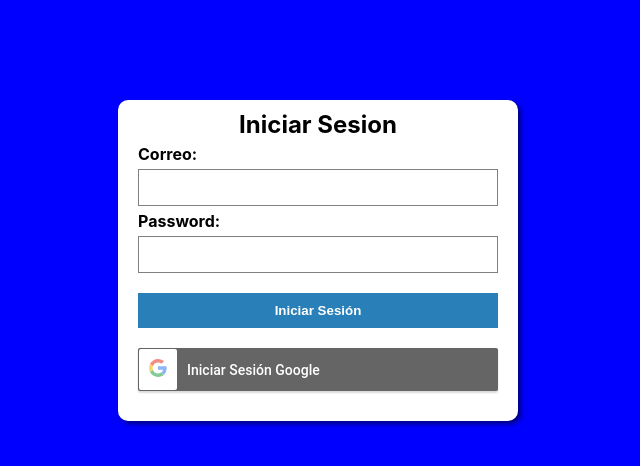
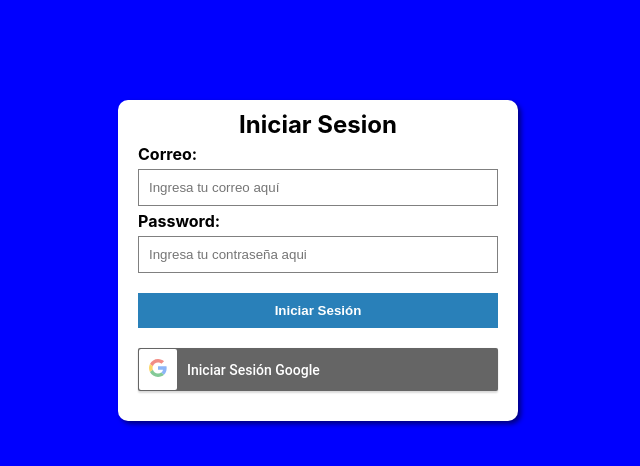
Before and after one commit to Abascal-jorge/udemy-cafe, a Next.js app: page / in a window 1280 px wide. Shown: the top 466 px of the page, without its empty margins (322-962 px from the left). Built offline with nearby package versions, Linux system fonts and the light colour scheme.

Commit message:
Sockets usuario correo

```diff
--- a/context/auth/authReducer.js
+++ b/context/auth/authReducer.js
@@ -1,11 +1,16 @@
-import { AUTENTICANDO_USUARIO,
-         MOSTRANDO_ALERTA } from "../../type/index";
+import { AUTENTICANDO_GOOGLE,
+         AUTENTICADO_CORREO } from "../../type/index";
 
 
 export default (state, action) => {
     switch (action.type) {
-        case AUTENTICANDO_USUARIO:
-            localStorage.setItem("token", action.payload.token);
+        case AUTENTICANDO_GOOGLE:
+            localStorage.setItem("token", action.payload);
+            return{
+                ...state,
+                autenticado: true
+            }
+        case AUTENTICADO_CORREO:
             return{
                 ...state,
                 autenticado: true
--- a/context/auth/authState.js
+++ b/context/auth/authState.js
@@ -1,8 +1,8 @@
 import React, { useReducer } from 'react';
 import authContext from "./authContext";
 import authReducer from "./authReducer";
-import { AUTENTICANDO_USUARIO,
-         MOSTRANDO_ALERTA} from "../../type/index";
+import { AUTENTICANDO_GOOGLE,
+         AUTENTICADO_CORREO} from "../../type/index";
 import axios from "axios";
 
 
@@ -17,21 +17,31 @@ const AuthState = ({children}) => {
 
     const [ state, dispatch ] = useReducer(authReducer, initialState);
 
-    const agregandoUsuarioGoogle = async (token) => {
-        console.log(token);
-        /*
+    const iniciandoGoogle = async (token) => {
         try {
-            const url = "https://rest-cafe-udemy.herokuapp.com/google";
-
-            const resultado = await axios.post(url, {token});
-
             dispatch({
-                type: AUTENTICANDO_USUARIO,
-                payload: resultado.data
+                type: AUTENTICANDO_GOOGLE,
+                payload: token
             });
         } catch (error) {
             console.log(error);
-        */
+        }
+    }
+
+    const iniciandoCorreo = async ( datos ) => {
+        try {
+            const url = `${process.env.backendURL}/login`;
+            console.log(url);
+            const token = await axios.post(url, datos);
+            console.log(token);
+            /*
+            distpach({
+                type: AUTENTICADO_CORREO,
+                payload: datos
+            });*/
+        } catch (error) {
+            console.log(error);
+        }
     }
 
     return (
@@ -39,7 +49,8 @@ const AuthState = ({children}) => {
             value = {
                 {
                     autenticado: state.autenticado,
-                    agregandoUsuarioGoogle
+                    iniciandoGoogle,
+                    iniciandoCorreo
                 }
             }
         >
--- a/pages/index.js
+++ b/pages/index.js
@@ -1,27 +1,49 @@
 //import Head from 'next/head';
 //import styles from '../styles/Home.module.css';
-import React, { useEffect } from 'react';
+import React, { useEffect, useContext, useState } from 'react';
 import { GoogleLogin } from 'react-google-login';
 import { Contenedor,
          Formulario } from "../components/esilos";
 import io from "socket.io-client";
+import authContext from "../context/auth/authContext";
 
 const Home = () => {
+  //Context Funciones authState
+  const AuthContext = useContext(authContext);
+  const { iniciandoGoogle, iniciandoCorreo } = AuthContext;
   //////////////////////Socket configuration//////////////
   const PORTServidor = process.env.backendURL;
   const socket = io(PORTServidor);
 
-  useEffect(() => {
   socket.on("connect", () => {
     console.log("Conectado desde froent end");
   });
 
   socket.emit("Mensaje", { mensaje: "Hola" });
 
-  }, [socket]);
+  //UseState para recompilar los datos de los inputs
+  const [ datos, setDatos ] = useState({
+      correo: "",
+      password: "",
+  });
+  const { correo, password } = datos;
 
+  const obtenerDatos = ( e ) => {
+      setDatos({
+        ...datos,
+        [e.target.name] : e.target.value
+      });
+  }
 
-  const responseGoogle = async googleUser => {
+  const onSubmitDatos = (e) => {
+
+      e.preventDefault();
+
+      iniciandoCorreo(datos);
+
+  }
+
+  const responseGoogle = googleUser => {
     /*let profile = googleUser.getBasicProfile();
     console.log('ID: ' + profile.getId()); // Do not send to your backend! Use an ID token instead.
     console.log('Name: ' + profile.getName());
@@ -29,21 +51,34 @@ const Home = () => {
     console.log('Email: ' + profile.getEmail()); // This is null if the 'email' scope is not present.
     */
     const id_token = googleUser.getAuthResponse().id_token;
-
-    localStorage.setItem("token-google", id_token);
+    iniciandoGoogle( id_token );
   }
 
   return(
     <Contenedor className="wrapper">
-      <Formulario>
+      <Formulario
+        onSubmit = { onSubmitDatos }
+      >
         <h2>Iniciar Sesion</h2>
           <div className="campos">
             <label>Correo: </label>
-            <input type="email" id="email"/>
+            <input
+              name="correo"
+              placeholder="Ingresa tu correo aquí"
+              type="email"
+              value={correo}
+              onChange={obtenerDatos}
+            />
           </div>
           <div className="campos">
             <label>Password: </label>
-            <input type="password"/>
+            <input
+              type="password"
+              placeholder="Ingresa tu contraseña aqui"
+              name="password"
+              value={password}
+              onChange={obtenerDatos}
+            />
           </div>
           <input type="submit" value="Iniciar Sesión"/>
 
--- a/type/index.js
+++ b/type/index.js
@@ -1,2 +1,2 @@
-export const AUTENTICANDO_USUARIO = "AUTENTICANDO_USUARIO";
-export const MOSTRANDO_ALERTA = "MOSTRANDO_ALERTA";
+export const AUTENTICANDO_GOOGLE = "AUTENTICANDO_GOOGLE";
+export const AUTENTICADO_CORREO = "AUTENTICADO_CORREO";
```
Lines whose indentation alone changed are shown as unchanged.
